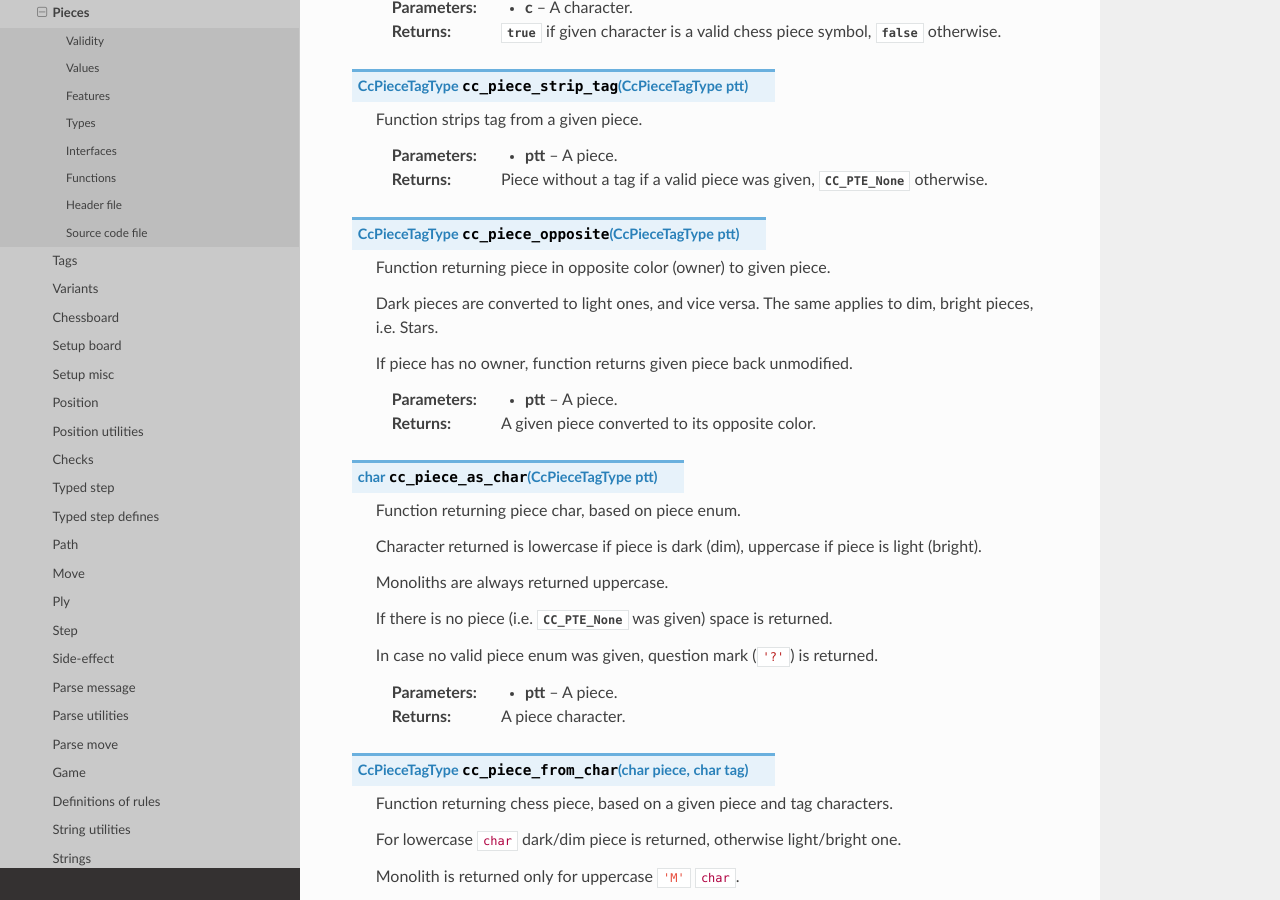
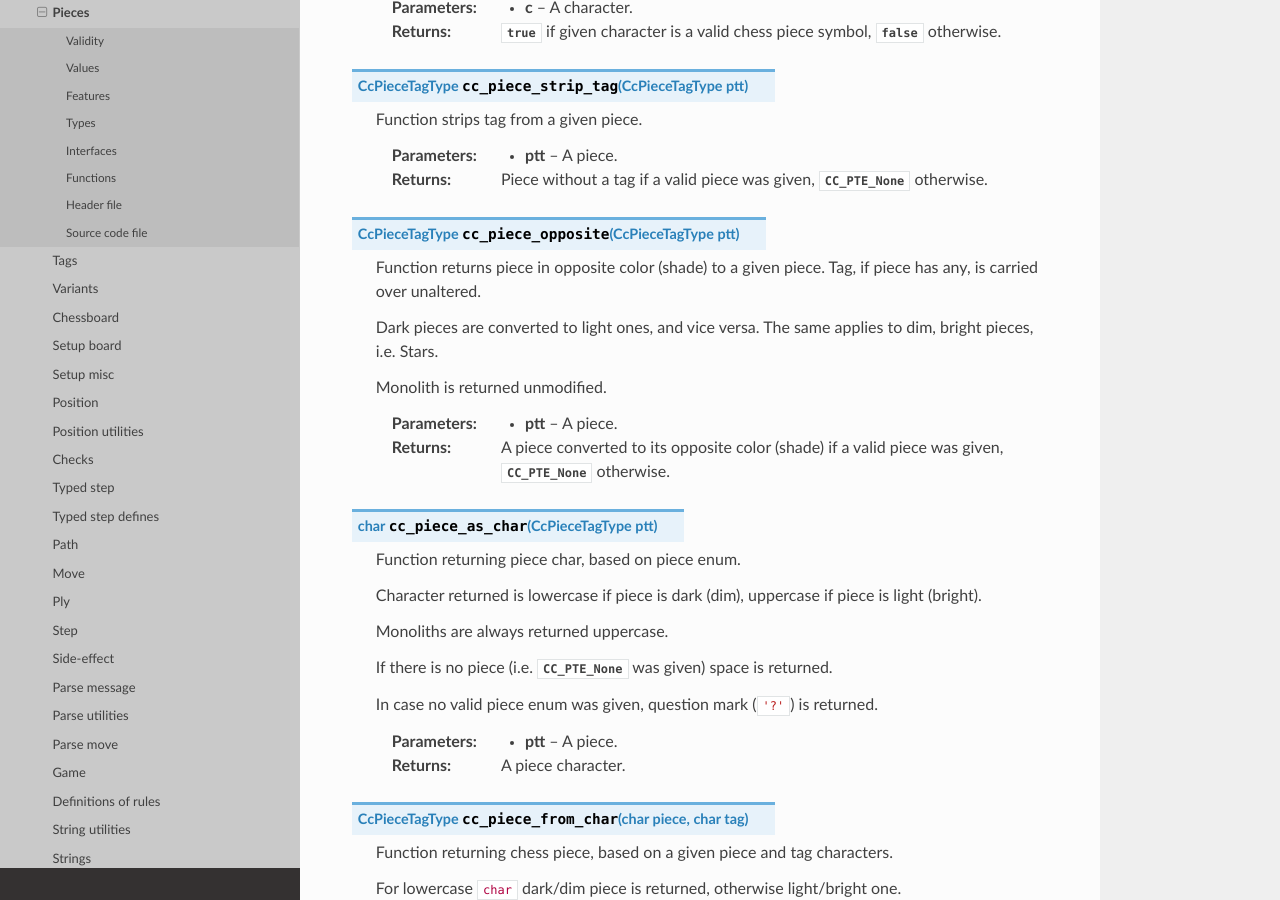
Before and after one commit to mmlacak/crochess, a Sphinx documentation site: the page built from docs/source/libcc/ccpiece.rst, in a window 1280 px wide and 900 px high, scrolled down 18708 px. Built offline with Sphinx 7.4.7 and the Read the Docs theme 3.1.0, drawn with Linux system fonts in a browser that asks for light colours.

Commit message:
Docs for cc_piece_opposite().

```diff
--- a/docs/source/libcc/ccpiece.rst
+++ b/docs/source/libcc/ccpiece.rst
@@ -867,15 +867,17 @@ Functions
 
 .. c:function:: CcPieceTagType cc_piece_opposite( CcPieceTagType ptt )
 
-    Function returning piece in opposite color (owner) to given piece.
+    Function returns piece in opposite color (shade) to a given piece.
+    Tag, if piece has any, is carried over unaltered.
 
     Dark pieces are converted to light ones, and vice versa.
     The same applies to dim, bright pieces, i.e. Stars.
 
-    If piece has no owner, function returns given piece back unmodified.
+    Monolith is returned unmodified.
 
     :param ptt: A piece.
-    :returns: A given piece converted to its opposite color.
+    :returns: A piece converted to its opposite color (shade) if a valid piece
+        was given, :c:data:`CC_PTE_None` otherwise.
 
 .. c:function:: char cc_piece_as_char( CcPieceTagType ptt )
 
```
Also changed, not shown: 2 other files.
